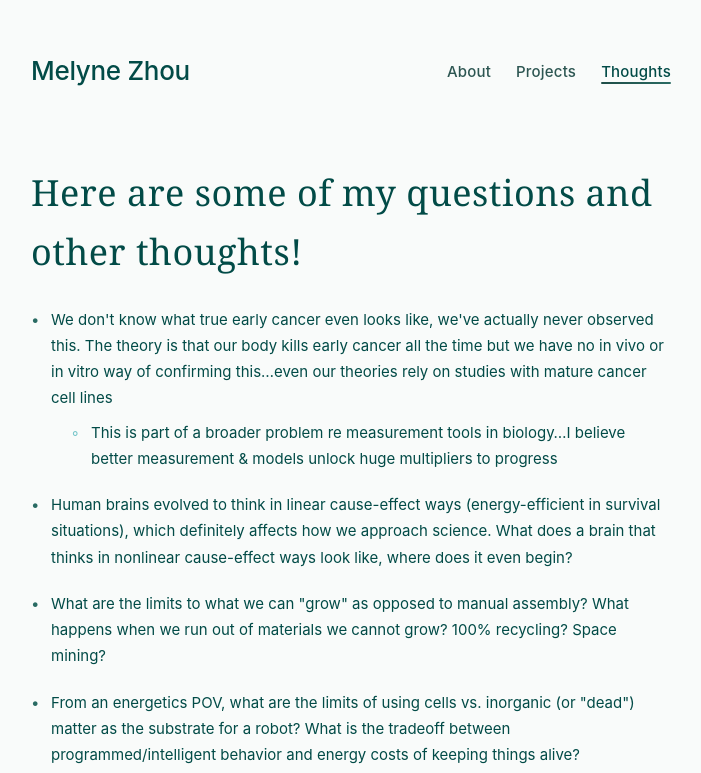
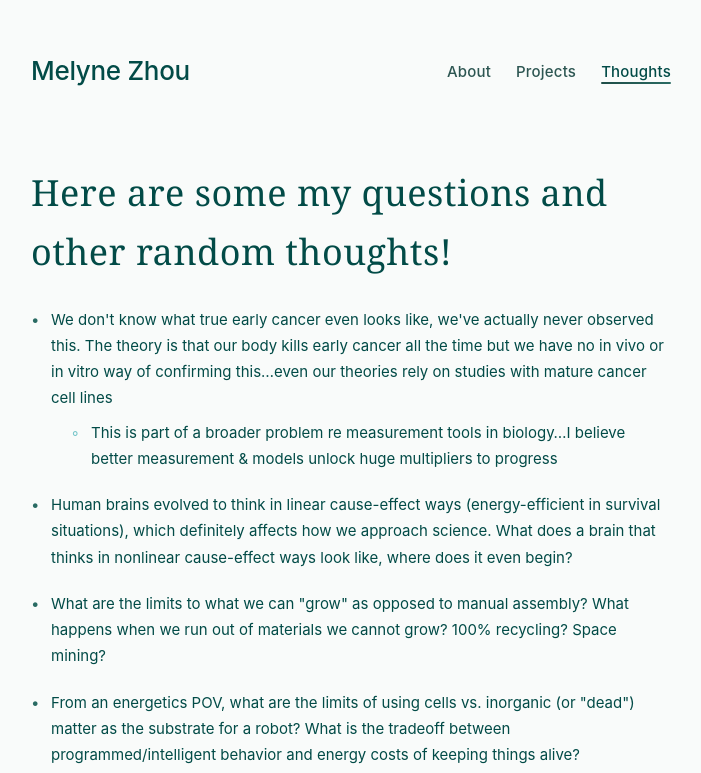
Before and after one commit to melynez/melynez.github.io, a plain HTML site: page index.html in a window 1280 px wide. Both pictures are taken after a click on the link "Thoughts". Shown: the top 773 px of the page, without its empty margins (289-990 px from the left). Drawn offline with Linux system fonts and the light colour scheme.

```diff
--- a/index.html
+++ b/index.html
@@ -351,7 +351,7 @@
 
     <!-- Thoughts Page -->
     <div id="thoughts" class="page">
-        <h1>Here are some of my questions and other thoughts!</h1>
+        <h1>Here are some my questions and other random thoughts!</h1>
 
         <div class="section">
             <ul class="thoughts">
```
